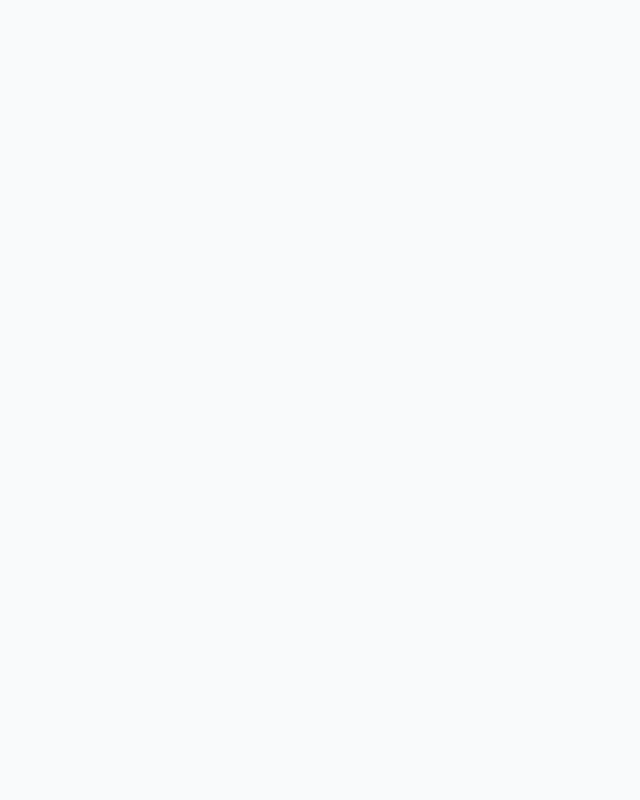
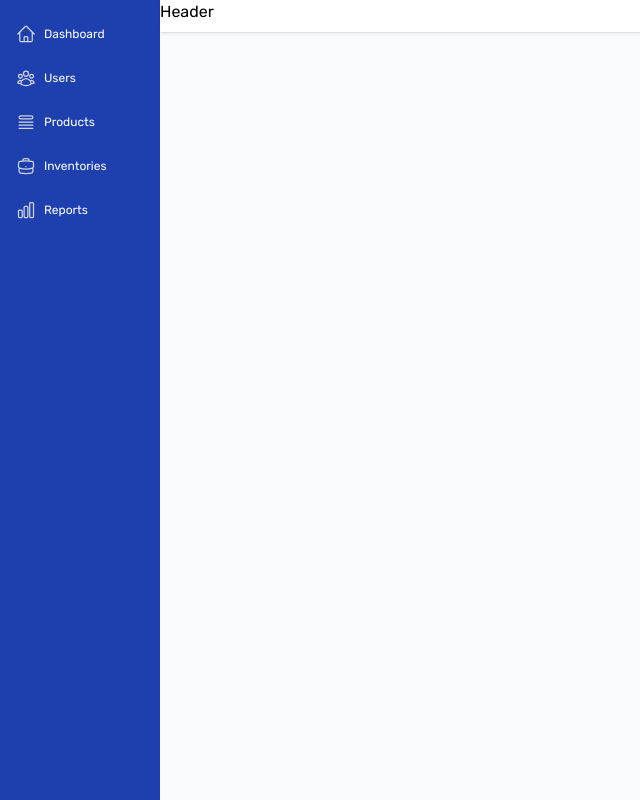
Before and after one commit to mr-ben-jeckson/stocket, a Vue app in the folder admin-spa/: page /app in a window 1280 px wide. Before the commit this address had no page. Shown: the whole page, without its empty margins (0-640 px from the left). Built offline with nearby package versions, Linux system fonts and the light colour scheme.

Commit message:
frontend daily update

```diff
--- a/admin-spa/index.html
+++ b/admin-spa/index.html
@@ -4,10 +4,10 @@
     <meta charset="UTF-8" />
     <link rel="icon" type="image/svg+xml" href="/vite.svg" />
     <meta name="viewport" content="width=device-width, initial-scale=1.0" />
-    <title>Vite + Vue</title>
+    <title>Stocket Admin</title>
   </head>
   <body class="h-full">
-    <div id="app"></div>
+    <div id="app" class="h-full"></div>
     <script type="module" src="/src/main.js"></script>
   </body>
 </html>
--- /dev/null
+++ b/admin-spa/src/components/MasterLayout.vue
@@ -0,0 +1,29 @@
+<template>
+    <div class="min-h-full flex">
+        <!-- Sidebar -->
+        <SideBar />
+        <!-- Sidbar -->
+
+        <div class="flex-1">
+            <!-- Header -->
+            <header class="h-8 shadow bg-white">
+                Header
+            </header>
+            <!-- Header -->
+
+            <!-- Content -->
+            <main>
+                <router-view></router-view>
+            </main>
+            <!-- Content -->
+        </div>
+    </div>
+</template>
+
+<script setup>
+import SideBar from './SideBar.vue';
+ const { title } = defineProps({
+    title: String
+ });
+</script>
+<style scoped></style>
--- /dev/null
+++ b/admin-spa/src/components/SideBar.vue
@@ -0,0 +1,62 @@
+<template>
+    <div class="min-w-[160px] w-[160px]  transition-all bg-blue-800 text-white py-4 px-2">
+        <router-link :to="{ name: 'app.dashboard'}"
+            class="flex items-center p-2 rounded transition-colors hover:bg-black/30 mb-2"
+        >
+            <span class="mr-2 text-gray-300">
+                <HomeIcon class="w-5"/>
+            </span>
+            <span class="text-xs">
+                Dashboard
+            </span>
+        </router-link>
+        <router-link :to="{ name: 'app.users'}"
+            class="flex items-center p-2 rounded transition-colors hover:bg-black/30 mb-2"
+        >
+            <span class="mr-2 text-gray-300">
+                <UserGroupIcon class="w-5"/>
+            </span>
+            <span class="text-xs">
+                Users
+            </span>
+        </router-link>
+        <router-link :to="{ name: 'app.users'}"
+            class="flex items-center p-2 rounded transition-colors hover:bg-black/30 mb-2"
+        >
+            <span class="mr-2 text-gray-300">
+                <QueueListIcon class="w-5"/>
+            </span>
+            <span class="text-xs">
+                Products
+            </span>
+        </router-link>
+        <router-link :to="{ name: 'app.inventories'}"
+            class="flex items-center p-2 rounded transition-colors hover:bg-black/30 mb-2"
+        >
+            <span class="mr-2 text-gray-300">
+                <BriefcaseIcon class="w-5"/>
+            </span>
+            <span class="text-xs">
+                Inventories
+            </span>
+        </router-link>
+        <router-link :to="{ name: 'app.users'}"
+            class="flex items-center p-2 rounded transition-colors hover:bg-black/30 mb-2"
+        >
+            <span class="mr-2 text-gray-300">
+                <ChartBarIcon class="w-5"/>
+            </span>
+            <span class="text-xs">
+                Reports
+            </span>
+        </router-link>
+    </div>
+</template>
+
+<script setup>
+ import {HomeIcon, UserGroupIcon, UsersIcon, QueueListIcon, BriefcaseIcon, ChartBarIcon} from '@heroicons/vue/24/outline';
+ const { title } = defineProps({
+    title: String
+ });
+</script>
+<style scoped></style>
--- a/admin-spa/src/main.js
+++ b/admin-spa/src/main.js
@@ -1,5 +1,6 @@
 import { createApp } from 'vue'
 import './index.css';
+import './style.css';
 import store from './store';
 import router from './router';
 import App from './App.vue'
--- a/admin-spa/src/router/index.js
+++ b/admin-spa/src/router/index.js
@@ -1,4 +1,5 @@
 import { createRouter, createWebHistory } from "vue-router";
+import MasterLayout from "../components/MasterLayout.vue";
 import Dashboard from "../views/Dashboard.vue";
 import Login from "../views/Login.vue";
 import RequestPassword from "../views/RequestPassword.vue";
@@ -6,9 +7,36 @@ import ResetPassword from '../views/ResetPassword.vue';
 
 const routes = [
     {
-        path: '/dashboard',
-        name: 'dashboard',
-        component: Dashboard
+        path: '/app',
+        name: 'app',
+        component: MasterLayout,
+        children: [
+            {
+                path: 'dashboard',
+                name: 'app.dashboard',
+                component: Dashboard
+            },
+            {
+                path: 'users',
+                name: 'app.users',
+                component: Dashboard
+            },
+            {
+                path: 'products',
+                name: 'app.products',
+                component: Dashboard
+            },
+            {
+                path: 'inventories',
+                name: 'app.inventories',
+                component: Dashboard
+            },
+            {
+                path: 'reports',
+                name: 'app.reports',
+                component: Dashboard
+            }
+        ]
     },
     {
         path: '/login',
--- a/admin-spa/src/style.css
+++ b/admin-spa/src/style.css
@@ -1,89 +1,9 @@
-:root {
-  font-family: Inter, system-ui, Avenir, Helvetica, Arial, sans-serif;
-  line-height: 1.5;
-  font-weight: 400;
-
-  color-scheme: light dark;
-  color: rgba(255, 255, 255, 0.87);
-  background-color: #242424;
-
-  font-synthesis: none;
-  text-rendering: optimizeLegibility;
-  -webkit-font-smoothing: antialiased;
-  -moz-osx-font-smoothing: grayscale;
-  -webkit-text-size-adjust: 100%;
+@import url('https://fonts.googleapis.com/css2?family=Rubik:wght@400;500;700&display=swap');
+html,
+body,
+#root,
+.app {
+  height: 100%;
+  width: 100%;
+  font-family: "Rubik", sans-serif;
 }
-
-a {
-  font-weight: 500;
-  color: #646cff;
-  text-decoration: inherit;
-}
-a:hover {
-  color: #535bf2;
-}
-
-a {
-  font-weight: 500;
-  color: #646cff;
-  text-decoration: inherit;
-}
-a:hover {
-  color: #535bf2;
-}
-
-body {
-  margin: 0;
-  display: flex;
-  place-items: center;
-  min-width: 320px;
-  min-height: 100vh;
-}
-
-h1 {
-  font-size: 3.2em;
-  line-height: 1.1;
-}
-
-button {
-  border-radius: 8px;
-  border: 1px solid transparent;
-  padding: 0.6em 1.2em;
-  font-size: 1em;
-  font-weight: 500;
-  font-family: inherit;
-  background-color: #1a1a1a;
-  cursor: pointer;
-  transition: border-color 0.25s;
-}
-button:hover {
-  border-color: #646cff;
-}
-button:focus,
-button:focus-visible {
-  outline: 4px auto -webkit-focus-ring-color;
-}
-
-.card {
-  padding: 2em;
-}
-
-#app {
-  max-width: 1280px;
-  margin: 0 auto;
-  padding: 2rem;
-  text-align: center;
-}
-
-@media (prefers-color-scheme: light) {
-  :root {
-    color: #213547;
-    background-color: #ffffff;
-  }
-  a:hover {
-    color: #747bff;
-  }
-  button {
-    background-color: #f9f9f9;
-  }
-}
```
